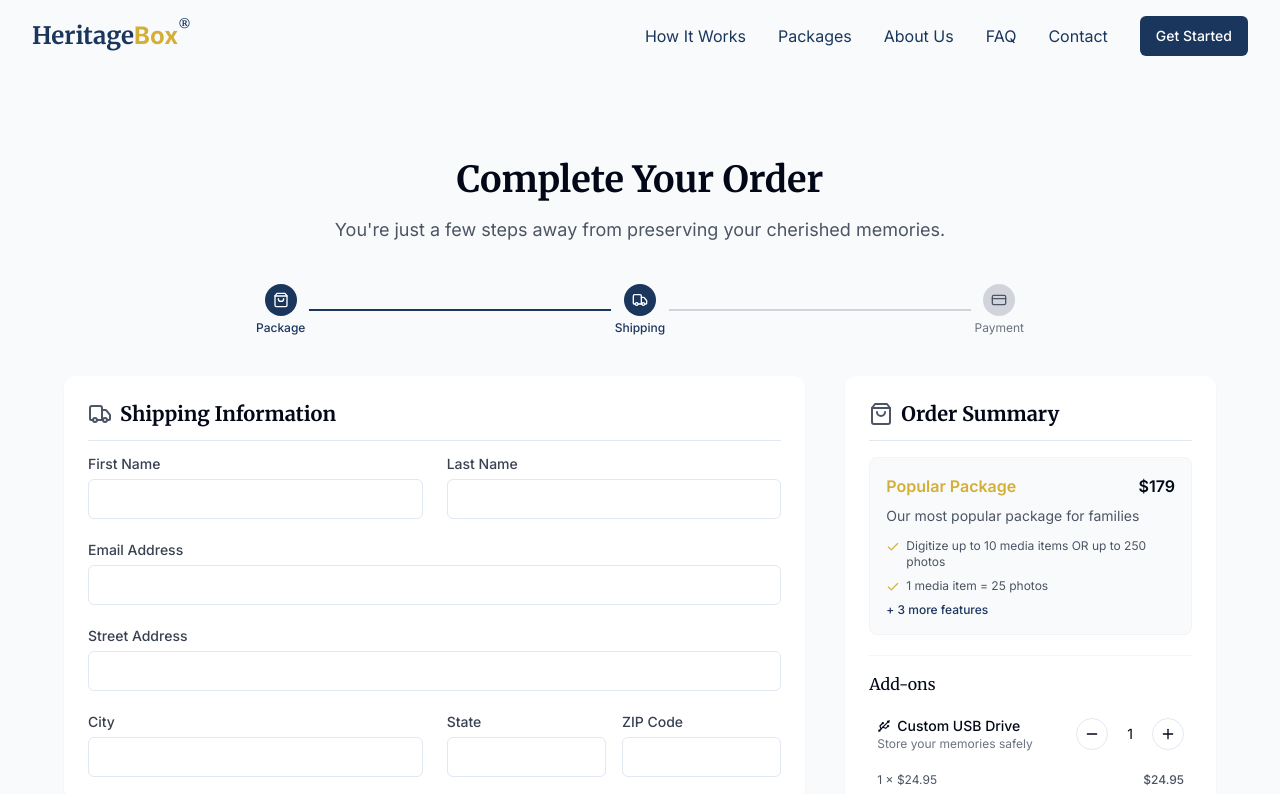
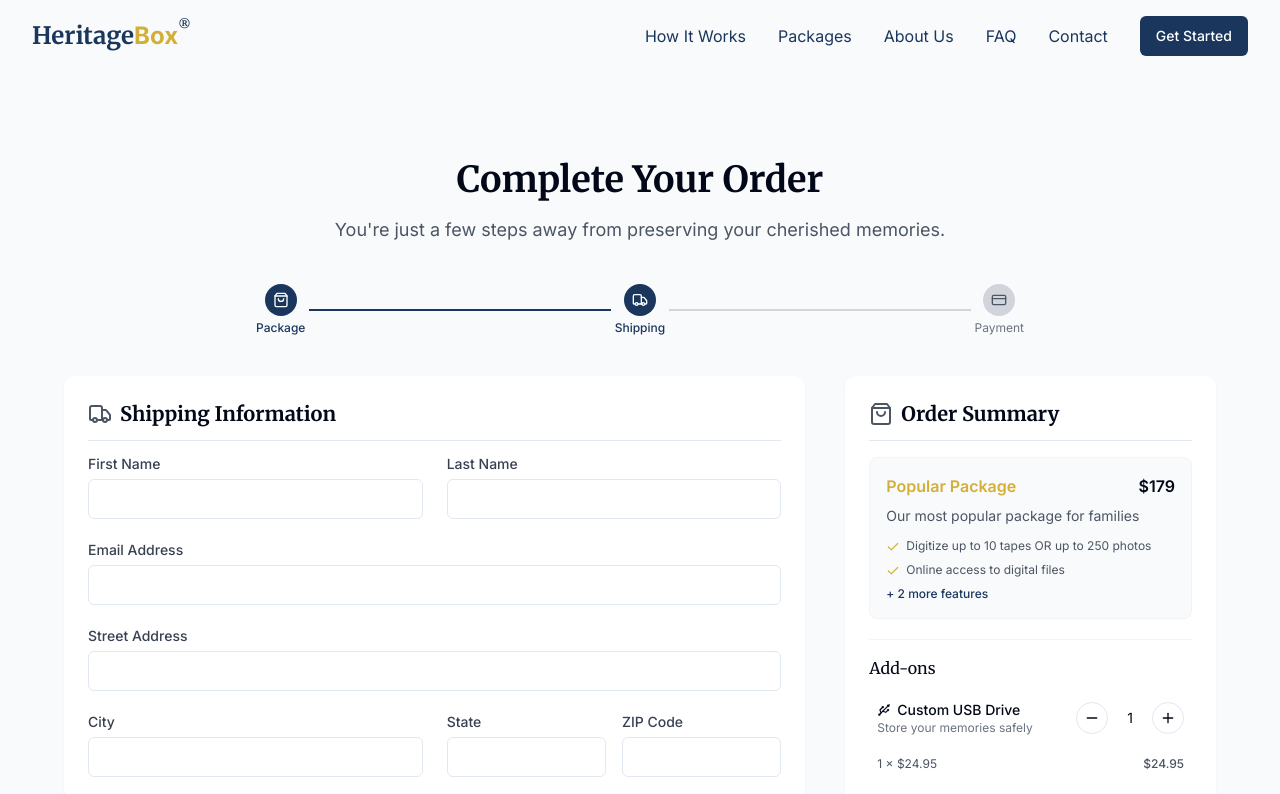
Before and after one commit to justingrant1/heritagebox-memories-digitized, a React (Vite) app: page /checkout in a window 1280 px wide. Shown: the top 794 px of the page. Built offline with nearby package versions, Linux system fonts and the light colour scheme.

Commit message:
Fix order confirmation page text
Update text on the order confirmation page to reflect "tape" instead of "media items" and remove the "1 media item = 25 tapes" description.

```diff
--- a/src/pages/Checkout.tsx
+++ b/src/pages/Checkout.tsx
@@ -1,4 +1,3 @@
-
 import { useState } from 'react';
 import { useSearchParams, useNavigate } from 'react-router-dom';
 import { toast } from "sonner";
@@ -110,7 +109,7 @@ const Checkout = () => {
     }
   ];
 
-  // Define all packages (updated with new prices)
+  // Define all packages (updated with new prices and description)
   const allPackages = [
     {
       name: "Starter",
@@ -119,8 +118,7 @@ const Checkout = () => {
       description: "Perfect for a small collection of memories",
       color: "primary",
       features: [
-        "Digitize up to 3 media items OR up to 75 photos",
-        "1 media item = 25 photos",
+        "Digitize up to 3 tapes OR up to 75 photos",
         "Online access to digital files",
         "Free shipping both ways"
       ]
@@ -133,8 +131,7 @@ const Checkout = () => {
       color: "secondary",
       popular: true,
       features: [
-        "Digitize up to 10 media items OR up to 250 photos",
-        "1 media item = 25 photos",
+        "Digitize up to 10 tapes OR up to 250 photos",
         "Online access to digital files",
         "Free shipping both ways",
         "Online Backup (1 Year Free)"
@@ -147,8 +144,7 @@ const Checkout = () => {
       description: "Great for larger collections",
       color: "rose-dark",
       features: [
-        "Digitize up to 20 media items OR up to 500 photos",
-        "1 media item = 25 photos",
+        "Digitize up to 20 tapes OR up to 500 photos",
         "Online access to digital files",
         "Free shipping both ways",
         "Online Backup (1 Year Free)"
@@ -161,8 +157,7 @@ const Checkout = () => {
       description: "For preserving a lifetime of memories",
       color: "primary-light",
       features: [
-        "Digitize up to 40 media items OR up to 1000 photos",
-        "1 media item = 25 photos",
+        "Digitize up to 40 tapes OR up to 1000 photos",
         "Online access to digital files",
         "Free shipping both ways",
         "Online Backup (1 Year Free)"
```
